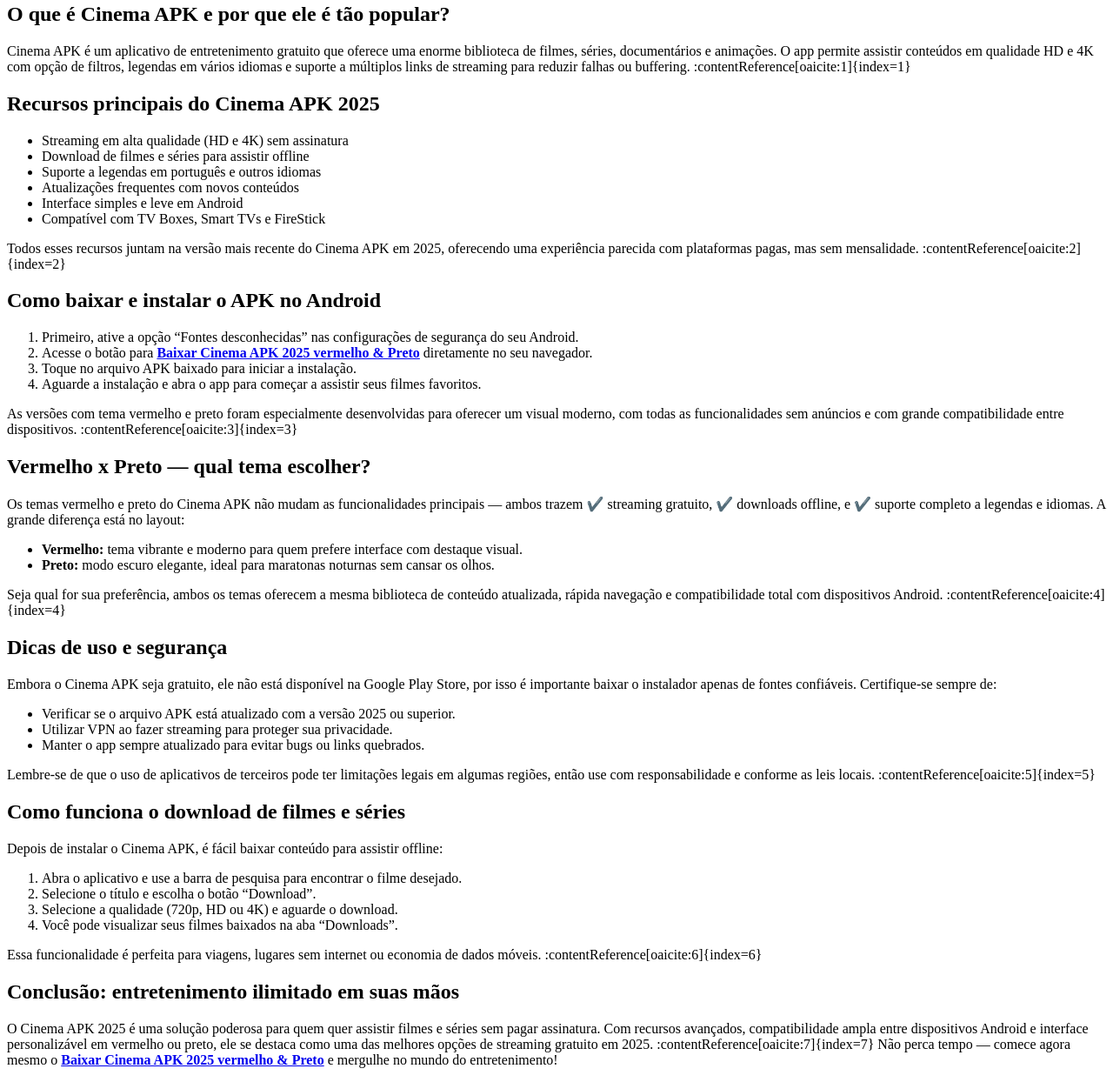
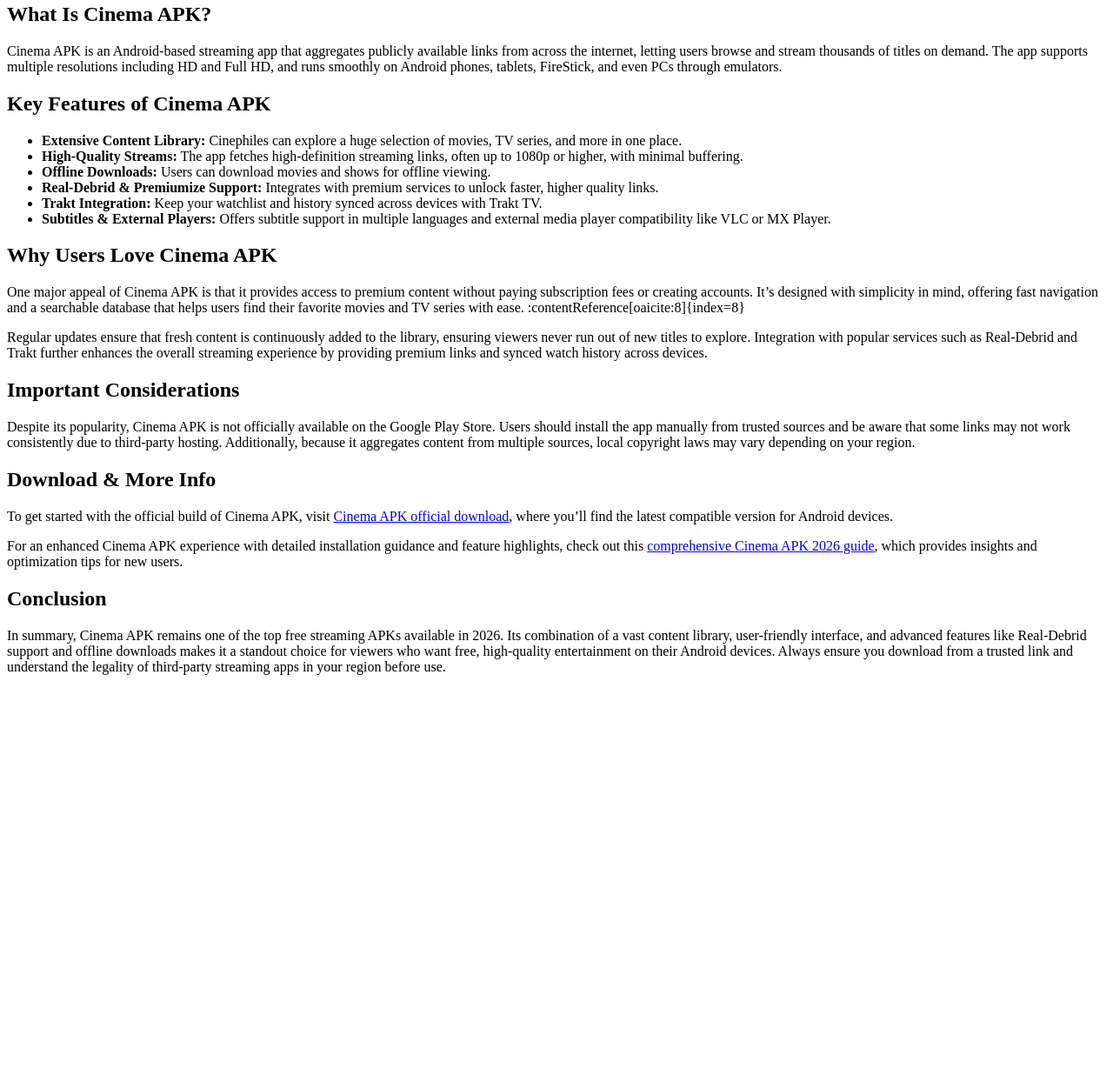
Before and after one commit to RobertLee2025/Cinema-APK-2026-vermelho-Preto, a plain HTML site: page index.html in a window 1280 px wide. Shown: the part 151-1395 px from the top of the page at 87% size. After the commit the page ends 943 px from the top, so only its background shows below. Drawn offline with Linux system fonts and the light colour scheme.

Commit message:
Add files via upload

```diff
--- a/index.html
+++ b/index.html
@@ -1,87 +1,51 @@
 <!DOCTYPE html>
-<html lang="pt-BR">
+<html lang="en">
 <head>
     <meta charset="UTF-8">
     <meta name="viewport" content="width=device-width, initial-scale=1.0">
-    <meta name="description" content="Aprenda como baixar e instalar o Cinema APK vermelho e preto atualizado 2025 para Android com streaming de filmes, séries, downloads offline e HD/4K.">
-    <meta name="keywords" content="Cinema APK, baixar Cinema APK, Streaming filmes grátis, APK Android, APK Cinema vermelho e preto, Cinema APK 2025">
-    <title>Guia Completo para Baixar Cinema APK 2025 Vermelho e Preto Grátis</title>
+    <title>Cinema APK 2026– Free Movie & TV Streaming App</title>
+    <meta name="description" content="Cinema APK is a top free Android streaming app offering movies, TV shows, HD content and advanced features like Real-Debrid, Trakt, offline downloads and more.">
 </head>
 <body>
-    <h1>Guia Completo para Streaming de Filmes e Séries com Cinema APK em 2025</h1>
 
-    <p>
-        Se você ama cinema e quer assistir seus filmes e séries favoritos diretamente no Android, tablets ou Smart TV sem pagar mensalidade, você precisa conhecer o <strong>APK de streaming mais procurado do Brasil</strong>. Com o crescimento de apps de entretenimento gratuitos, o aplicativo Cinema APK 2025 se destaca como uma das melhores opções de streaming sem <em>login</em> ou assinatura obrigatória. :contentReference[oaicite:0]{index=0}
-    </p>
+<h1>Cinema APK – Ultimate Free Movies & TV Streaming App</h1>
 
-    <h2>O que é Cinema APK e por que ele é tão popular?</h2>
-    <p>
-        Cinema APK é um aplicativo de entretenimento gratuito que oferece uma enorme biblioteca de filmes, séries, documentários e animações. O app permite assistir conteúdos em qualidade HD e 4K com opção de filtros, legendas em vários idiomas e suporte a múltiplos links de streaming para reduzir falhas ou buffering. :contentReference[oaicite:1]{index=1}
-    </p>
+<p><strong>Cinema APK</strong> is one of the most popular third-party Android streaming applications that brings a vast library of movies, TV shows, documentaries, and more right to your device without subscription fees or login requirements. With an intuitive interface, regular content updates, and support for high-quality streaming, it’s a go-to entertainment solution for users who want free access to the latest media content. </p>
 
-    <h2>Recursos principais do Cinema APK 2025</h2>
-    <ul>
-        <li>Streaming em alta qualidade (HD e 4K) sem assinatura</li>
-        <li>Download de filmes e séries para assistir offline</li>
-        <li>Suporte a legendas em português e outros idiomas</li>
-        <li>Atualizações frequentes com novos conteúdos</li>
-        <li>Interface simples e leve em Android</li>
-        <li>Compatível com TV Boxes, Smart TVs e FireStick</li>
-    </ul>
-    <p>Todos esses recursos juntam na versão mais recente do Cinema APK em 2025, oferecendo uma experiência parecida com plataformas pagas, mas sem mensalidade. :contentReference[oaicite:2]{index=2}</p>
+<h2>What Is Cinema APK?</h2>
 
-    <h2>Como baixar e instalar o APK no Android</h2>
-    <ol>
-        <li>Primeiro, ative a opção “Fontes desconhecidas” nas configurações de segurança do seu Android.</li>
-        <li>Acesse o botão para <a href="https://apkcinemaa.com.br"><strong>Baixar Cinema APK 2025 vermelho & Preto</strong></a> diretamente no seu navegador.</li>
-        <li>Toque no arquivo APK baixado para iniciar a instalação.</li>
-        <li>Aguarde a instalação e abra o app para começar a assistir seus filmes favoritos.</li>
-    </ol>
-    <p>
-        As versões com tema vermelho e preto foram especialmente desenvolvidas para oferecer um visual moderno, com todas as funcionalidades sem anúncios e com grande compatibilidade entre dispositivos. :contentReference[oaicite:3]{index=3}
-    </p>
+<p>Cinema APK is an Android-based streaming app that aggregates publicly available links from across the internet, letting users browse and stream thousands of titles on demand. The app supports multiple resolutions including HD and Full HD, and runs smoothly on Android phones, tablets, FireStick, and even PCs through emulators.</p>
 
-    <h2>Vermelho x Preto — qual tema escolher?</h2>
-    <p>
-        Os temas vermelho e preto do Cinema APK não mudam as funcionalidades principais — ambos trazem ✔️ streaming gratuito, ✔️ downloads offline, e ✔️ suporte completo a legendas e idiomas. A grande diferença está no layout:
-    </p>
-    <ul>
-        <li><strong>Vermelho:</strong> tema vibrante e moderno para quem prefere interface com destaque visual.</li>
-        <li><strong>Preto:</strong> modo escuro elegante, ideal para maratonas noturnas sem cansar os olhos.</li>
-    </ul>
-    <p>
-        Seja qual for sua preferência, ambos os temas oferecem a mesma biblioteca de conteúdo atualizada, rápida navegação e compatibilidade total com dispositivos Android. :contentReference[oaicite:4]{index=4}
-    </p>
+<h2>Key Features of Cinema APK</h2>
 
-    <h2>Dicas de uso e segurança</h2>
-    <p>
-        Embora o Cinema APK seja gratuito, ele não está disponível na Google Play Store, por isso é importante baixar o instalador apenas de fontes confiáveis. Certifique-se sempre de:
-    </p>
-    <ul>
-        <li>Verificar se o arquivo APK está atualizado com a versão 2025 ou superior.</li>
-        <li>Utilizar VPN ao fazer streaming para proteger sua privacidade.</li>
-        <li>Manter o app sempre atualizado para evitar bugs ou links quebrados.</li>
-    </ul>
-    <p>
-        Lembre-se de que o uso de aplicativos de terceiros pode ter limitações legais em algumas regiões, então use com responsabilidade e conforme as leis locais. :contentReference[oaicite:5]{index=5}
-    </p>
+<ul>
+    <li><strong>Extensive Content Library:</strong> Cinephiles can explore a huge selection of movies, TV series, and more in one place. </li>
+    <li><strong>High-Quality Streams:</strong> The app fetches high-definition streaming links, often up to 1080p or higher, with minimal buffering. </li>
+    <li><strong>Offline Downloads:</strong> Users can download movies and shows for offline viewing.</li>
+    <li><strong>Real-Debrid & Premiumize Support:</strong> Integrates with premium services to unlock faster, higher quality links. </li>
+    <li><strong>Trakt Integration:</strong> Keep your watchlist and history synced across devices with Trakt TV.</li>
+    <li><strong>Subtitles & External Players:</strong> Offers subtitle support in multiple languages and external media player compatibility like VLC or MX Player.</li>
+</ul>
 
-    <h2>Como funciona o download de filmes e séries</h2>
-    <p>
-        Depois de instalar o Cinema APK, é fácil baixar conteúdo para assistir offline:
-    </p>
-    <ol>
-        <li>Abra o aplicativo e use a barra de pesquisa para encontrar o filme desejado.</li>
-        <li>Selecione o título e escolha o botão “Download”.</li>
-        <li>Selecione a qualidade (720p, HD ou 4K) e aguarde o download.</li>
-        <li>Você pode visualizar seus filmes baixados na aba “Downloads”.</li>
-    </ol>
-    <p>Essa funcionalidade é perfeita para viagens, lugares sem internet ou economia de dados móveis. :contentReference[oaicite:6]{index=6}</p>
+<h2>Why Users Love Cinema APK</h2>
 
-    <h2>Conclusão: entretenimento ilimitado em suas mãos</h2>
-    <p>
-        O Cinema APK 2025 é uma solução poderosa para quem quer assistir filmes e séries sem pagar assinatura. Com recursos avançados, compatibilidade ampla entre dispositivos Android e interface personalizável em vermelho ou preto, ele se destaca como uma das melhores opções de streaming gratuito em 2025. :contentReference[oaicite:7]{index=7}
-        Não perca tempo — comece agora mesmo o <a href="https://apkcinemaa.com.br"><strong>Baixar Cinema APK 2025 vermelho & Preto</strong></a> e mergulhe no mundo do entretenimento!
-    </p>
+<p>One major appeal of Cinema APK is that it provides access to premium content without paying subscription fees or creating accounts. It’s designed with simplicity in mind, offering fast navigation and a searchable database that helps users find their favorite movies and TV series with ease. :contentReference[oaicite:8]{index=8}</p>
+
+<p>Regular updates ensure that fresh content is continuously added to the library, ensuring viewers never run out of new titles to explore. Integration with popular services such as Real-Debrid and Trakt further enhances the overall streaming experience by providing premium links and synced watch history across devices.</p>
+
+<h2>Important Considerations</h2>
+
+<p>Despite its popularity, Cinema APK is not officially available on the Google Play Store. Users should install the app manually from trusted sources and be aware that some links may not work consistently due to third-party hosting. Additionally, because it aggregates content from multiple sources, local copyright laws may vary depending on your region.</p>
+
+<h2>Download & More Info</h2>
+
+<p>To get started with the official build of Cinema APK, visit <a href="https://apkcinemaa.com.br" target="_blank" rel="noopener">Cinema APK official download</a>, where you’ll find the latest compatible version for Android devices.</p>
+
+<p>For an enhanced Cinema APK experience with detailed installation guidance and feature highlights, check out this <a href="https://robertlee2025.github.io/Cinema-APK-2026-vermelho-Preto/" target="_blank" rel="noopener">comprehensive Cinema APK 2026 guide</a>, which provides insights and optimization tips for new users.</p>
+
+<h2>Conclusion</h2>
+
+<p>In summary, Cinema APK remains one of the top free streaming APKs available in 2026. Its combination of a vast content library, user-friendly interface, and advanced features like Real-Debrid support and offline downloads makes it a standout choice for viewers who want free, high-quality entertainment on their Android devices. Always ensure you download from a trusted link and understand the legality of third-party streaming apps in your region before use.</p>
+
 </body>
 </html>
```
